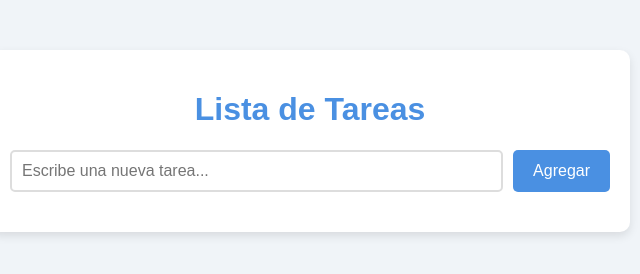
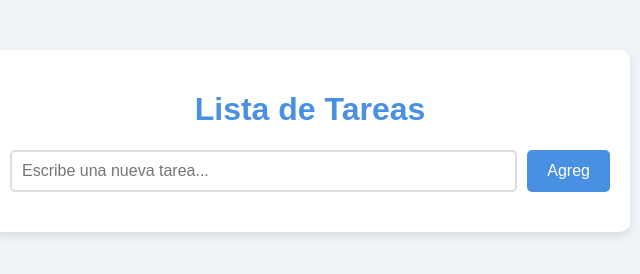
Before and after one commit to NefAOrtiz/listadetareas.github.io, a plain HTML site: page index.html in a window 1280 px wide. Shown: the full height of the page, 330-970 px from the left. Drawn offline with Linux system fonts and the light colour scheme.

Commit message:
Update index.html

```diff
--- a/index.html
+++ b/index.html
@@ -11,7 +11,7 @@
         <h1>Lista de Tareas</h1>
         <div class="task-input">
             <input type="text" id="taskInput" placeholder="Escribe una nueva tarea...">
-            <button id="addTaskButton">Agregar</button>
+            <button id="addTaskButton">Agreg</button>
         </div>
         <ul id="taskList" class="task-list"></ul>
     </div>
```
